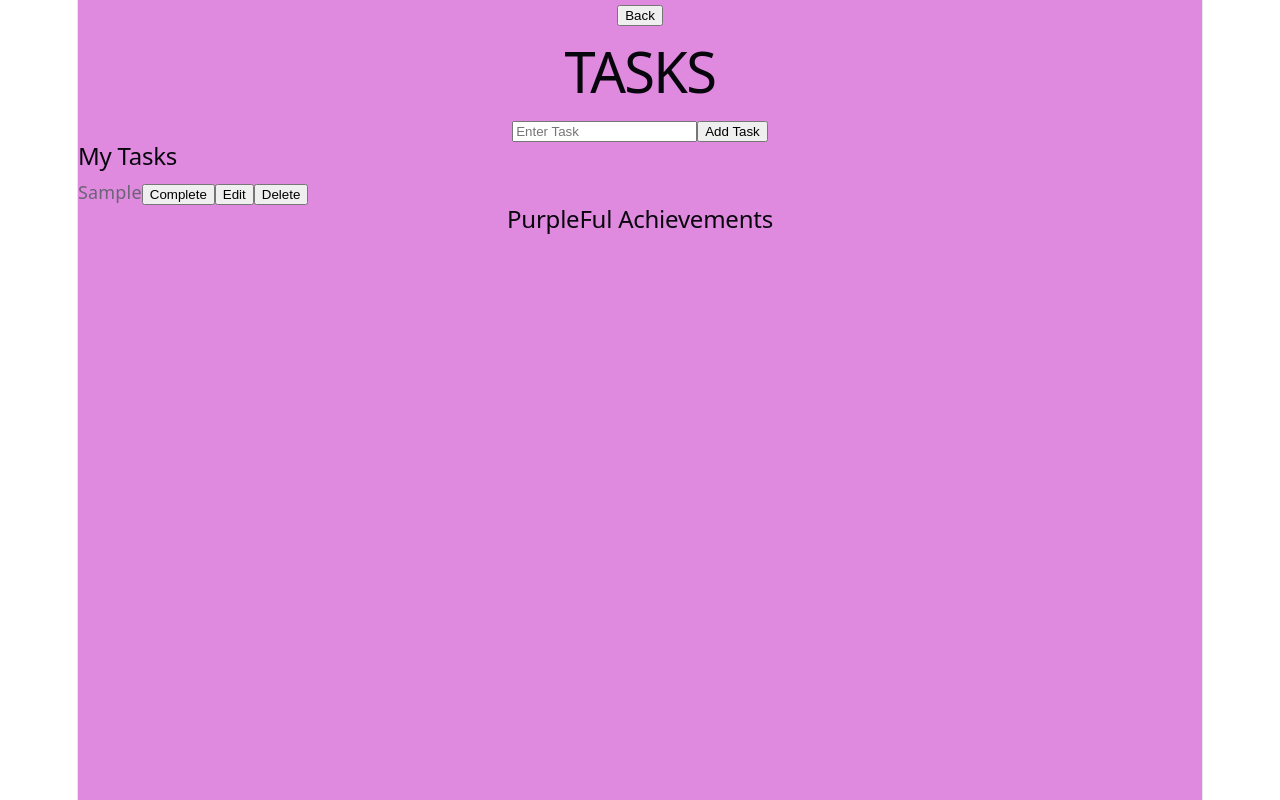
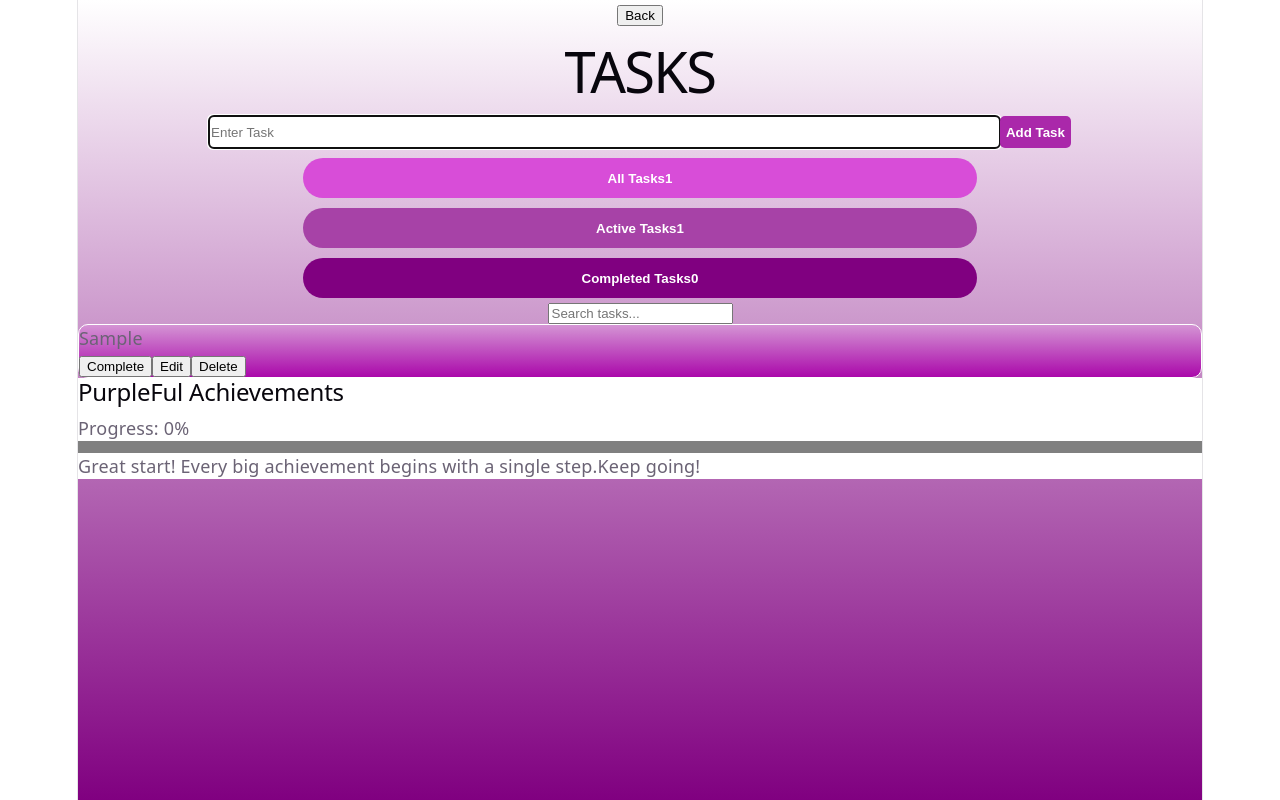
Before and after one commit to mariamogunbode/PurpleYourStrenghth, a React (Vite) app: page /todo in a window 1280 px wide. Both pictures are taken after typing "Sample" into the empty fields and a click on the button "Add Task". Built offline with nearby package versions, Linux system fonts and the light colour scheme.

Commit message:
added some features and css styling

```diff
--- a/src/Page1/page1.css
+++ b/src/Page1/page1.css
@@ -1,6 +1,23 @@
 .background-color {
-  background:linear-gradient(to bottom, #C8A2C8, purple);
+background:linear-gradient(to bottom, white, purple);
   min-height: 100vh;
+}
+
+.welcome-message {
+  color: purple;
+}
+
+.welcome-message2 {
+  color: purple;
+  font-weight: bold;
+}
+
+.empty-div {
+  height: 100px;
+  background-color: white;
+  border-top-left-radius: 100px;
+  border-bottom-right-radius: 100px;
+  align-content: center;
 }
 
 .brand-slogan {
@@ -8,7 +25,9 @@
   color: purple;
   font-weight: bold;
   width: 300px;
-  margin-top: 200px;
+  margin-top: 100px;
+  margin-left: 400px;
+  margin-bottom: 20px;
   position: flex;
   align-content: center;
   height: 150px;
--- a/src/Page1/page1.jsx
+++ b/src/Page1/page1.jsx
@@ -5,7 +5,9 @@ function LandingPage() {
   return(
     <>
     <div className="background-color">
-    <h1>Welcome to PurpleYourStrength</h1>
+    <h1 className="welcome-message">Welcome to PurpleYourStrength</h1>
+    <div className="empty-div">
+      <h2 className="welcome-message2">Where Every Milestone Matters</h2></div>
     <div className="brand-slogan">
       <p>Purple Your Strength</p>
       <p>Execute Your Task</p>
--- a/src/Page2/page2.css
+++ b/src/Page2/page2.css
@@ -1,5 +1,6 @@
 .background {
-  background-color: rgb(223, 137, 223);
+  background:linear-gradient(to bottom, white, purple);
+
   min-height: 100vh;
 }
 
@@ -7,6 +8,77 @@
   text-align: start;
 }
 
+.achievement-div {
+  text-align: start;
+  background-color: white;
+}
+
 .task-div {
+  text-align: start;
+  background:linear-gradient(to bottom, rgb(212, 148, 212), rgb(170, 8, 170));
+  border: 1px solid white;
+  border-radius: 10px;
+
+}
+
+.enter-task {
+  height: 30px;
+  width: 70%;
+  border: none;
+  border-radius: 5px;
+}
+
+.add-task {
+  height: 32px;
+  border-radius: 5px;
+  border: none;
+  background-color: rgb(170, 40, 170);
+  color: white;
+  font-weight: 700;
+}
+
+.buttons-div {
+
+}
+
+.filter-buttons {
   display: flex;
+  flex-direction: column;
 }
+
+.filter-button1,
+.filter-button2,
+.filter-button3 {
+  margin-top: 10px;
+  height: 40px;
+  width: 60%;
+  margin-left: 20%;
+  color: white;
+  border-radius: 20px;
+  border: none;
+  font-weight: 700;
+}
+
+.filter-button1 {
+  background-color: rgb(216, 77, 216);
+}
+
+.filter-button2 {
+  background-color: rgb(167, 66, 167);
+}
+
+.filter-button3 {
+  background-color: purple;
+}
+
+.progress-container {
+  background-color: grey;
+  height: 12px;
+  display: flex;
+  align-items: center;
+}
+
+.progress-fill {
+  height: 17px;
+  background-color: purple;
+}
--- a/src/Page2/page2.jsx
+++ b/src/Page2/page2.jsx
@@ -1,11 +1,18 @@
 import { Link } from 'react-router-dom';
-import { useState } from 'react';
+import { useState, useRef, useEffect } from 'react';
 import './page2.css'
 
 function TodoPage({tasks, setTasks}) {
 
+  const inputRef = useRef(null);
   const [addTask, setAddTask] = useState("");
   const [editTaskId, setEditTaskId] = useState(null);
+  const [filter, setFilter] = useState("all");
+  const [search, setSearch] = useState("");
+
+  useEffect(() => {
+    inputRef.current.focus();
+  }, [])
 
   function handleAddTask() {
      if(addTask.trim() === "") {
@@ -36,6 +43,7 @@ function TodoPage({tasks, setTasks}) {
      ])
 
      setAddTask("");
+    inputRef.current.focus();
   }
 
   function handleCompletedTask(id) {
@@ -44,7 +52,7 @@ function TodoPage({tasks, setTasks}) {
         if (task.id === id) {
           return {
             ...task,
-            completed: true,
+            completed: !task.completed,
           };
         }
         return task;
@@ -65,53 +73,113 @@ function TodoPage({tasks, setTasks}) {
       })
     )
   }
+
+ let filteredTasks;
+  const totalTask = tasks.length;
+  const activeTask = tasks.filter((task) => !task.completed).length;
+  const completeTask = tasks.filter((task) => task.completed).length;
+  const progress =
+  totalTask === 0
+    ? 0
+    :Math.round((completeTask/totalTask) * 100)
+
+    let achievement = "";
+    if(progress < 20) {
+      achievement = "Great start! Every big achievement begins with a single step.Keep going!"
+    } else if (progress <  40 ) {
+      achievement = "You're building momentum. Stay consistent, you've got this!"
+    } else if (progress <  60 ) {
+      achievement = "Fantastic progress! Your hard work is beginging to show"
+    } else if (progress <  80 ) {
+      achievement = "Excellent work! You're proving to yourself that consistency pays off."
+    } else if (progress <  99 ) {
+      achievement = "Outstanding! The finish line is in sight. Finish strong!"
+    } else if (progress === 100 ) {
+      achievement = "Congratulations! You've completed every task. You truly Purpled Your Strength!"
+    }
+
+  if (filter === "all") {
+  filteredTasks = tasks;
+  } else if (filter === "active") {
+  filteredTasks = tasks.filter(task => !task.completed);
+  } else {
+      filteredTasks = tasks.filter(task => task.completed);
+  }
+
+  filteredTasks = filteredTasks.filter(task => task.task.toLowerCase().includes(search.toLowerCase()))
+
+
   return(
     <>
     <div className="background">
      <Link to="/">
-       <button>Back</button>
+       <button className="back-button">Back</button>
       </Link>
     <div>
       <h1>TASKS</h1>
       <div>
       <input
+      className="enter-task"
       placeholder="Enter Task"
       value={addTask}
-      onChange={(e) => setAddTask(e.target.value)}/>
+      onChange={(e) => setAddTask(e.target.value)}
+      ref={inputRef}/>
       <button
+      className="add-task"
       onClick={handleAddTask}>Add Task</button>
       </div>
     </div>
-    <div className="myTask-div">
-      <h2 className="myTask">My Tasks</h2>
-      {tasks
-      .filter((task) => !task.completed)
-      .map((task) => {
-        return(
-          <div className="task-div">
-          <p>{task.task}</p>
-          <div>
+
+    <div>
+      <div className="filter-buttons">
+      <button
+      className="filter-button1"
+      onClick={() => setFilter("all")}>All Tasks{totalTask}</button>
+        <button
+        className="filter-button2"
+        onClick={() => setFilter("active")}>Active Tasks{activeTask}</button>
+        <button
+        className="filter-button3"
+        onClick={() => setFilter("completed")}>Completed Tasks{completeTask}</button>
+        </div>
+        <div>
+          <input
+          type="text"
+          value={search}
+          placeholder={"Search tasks..."}
+          onChange={(e) => setSearch(e.target.value)}/>
+        </div>
+        <div className="task-buttons">
+          {filteredTasks.map((task) => (
+            <div key={task.id}
+             className="task-div">
+              <div>
+            <p>{task.task}</p>
+            </div>
+            <div className="buttons-div">
           <button
-          onClick={() => handleCompletedTask(task.id)}>Complete</button>
+          onClick={() => handleCompletedTask(task.id)}>{task.completed ? "Undo" : "Complete"}</button>
           <button
           onClick={() => handleEditTask(task.id)}>Edit</button>
           <button
           onClick={() => handleDeleteTask(task.id)}>Delete</button>
           </div>
-          </div>
-        )
-      })}
+            </div>
+          ))}
+        </div>
+</div>
+
+    <div className="achievement-div">
+      <h2>PurpleFul Achievements</h2>
+      <p>Progress: {progress}%</p>
+      <div className="progress-container">
+        <div className="progress-fill"
+        style={{width: `${progress}%`}}
+        ></div>
+      </div>
+      <p>{achievement}</p>
     </div>
-    <div>
-      <h2>PurpleFul Achievements</h2>
-      {tasks
-      .filter((task) => task.completed)
-      .map((task) => (
-        <div key={task.id}>
-          <p>{task.task}</p>
-        </div>
-      ))}
-    </div>
+
       </div>
     </>
   )
```
